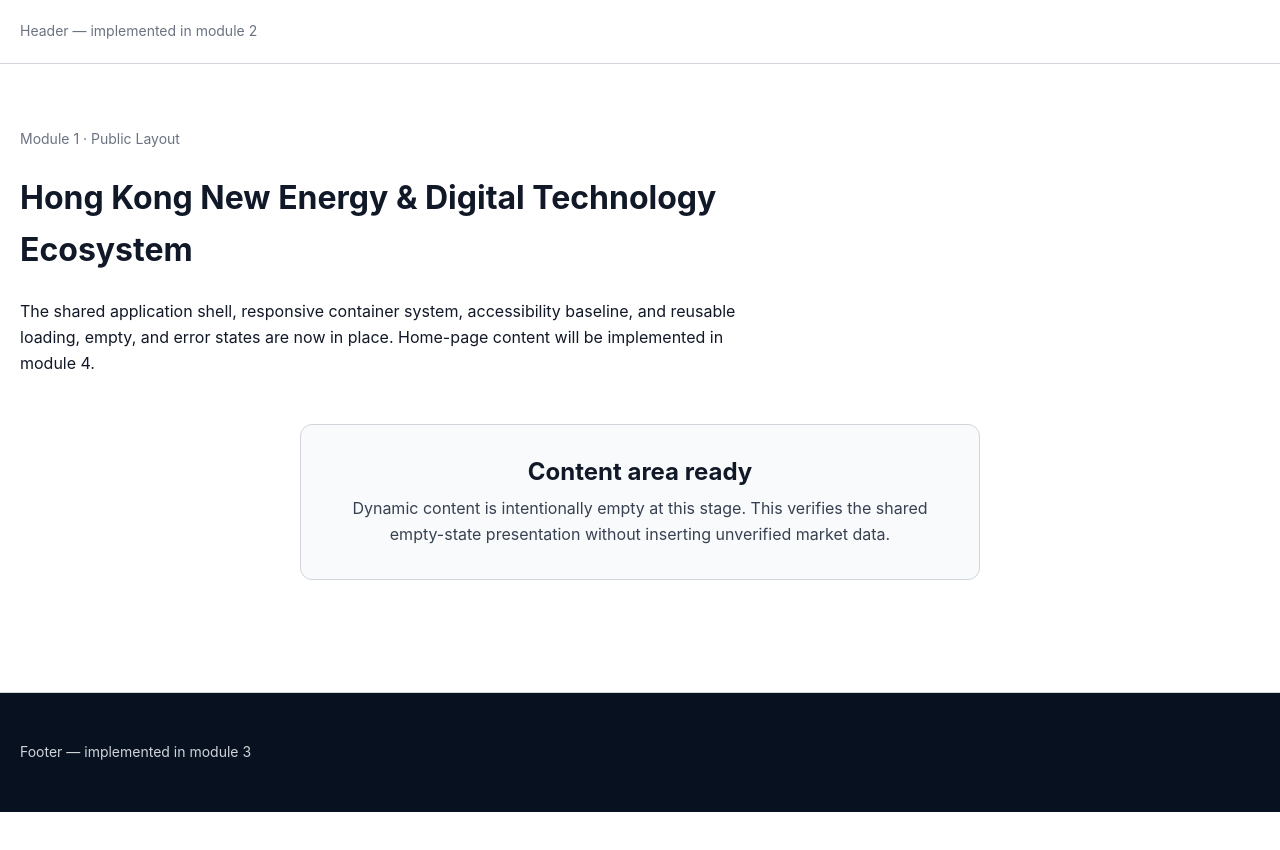
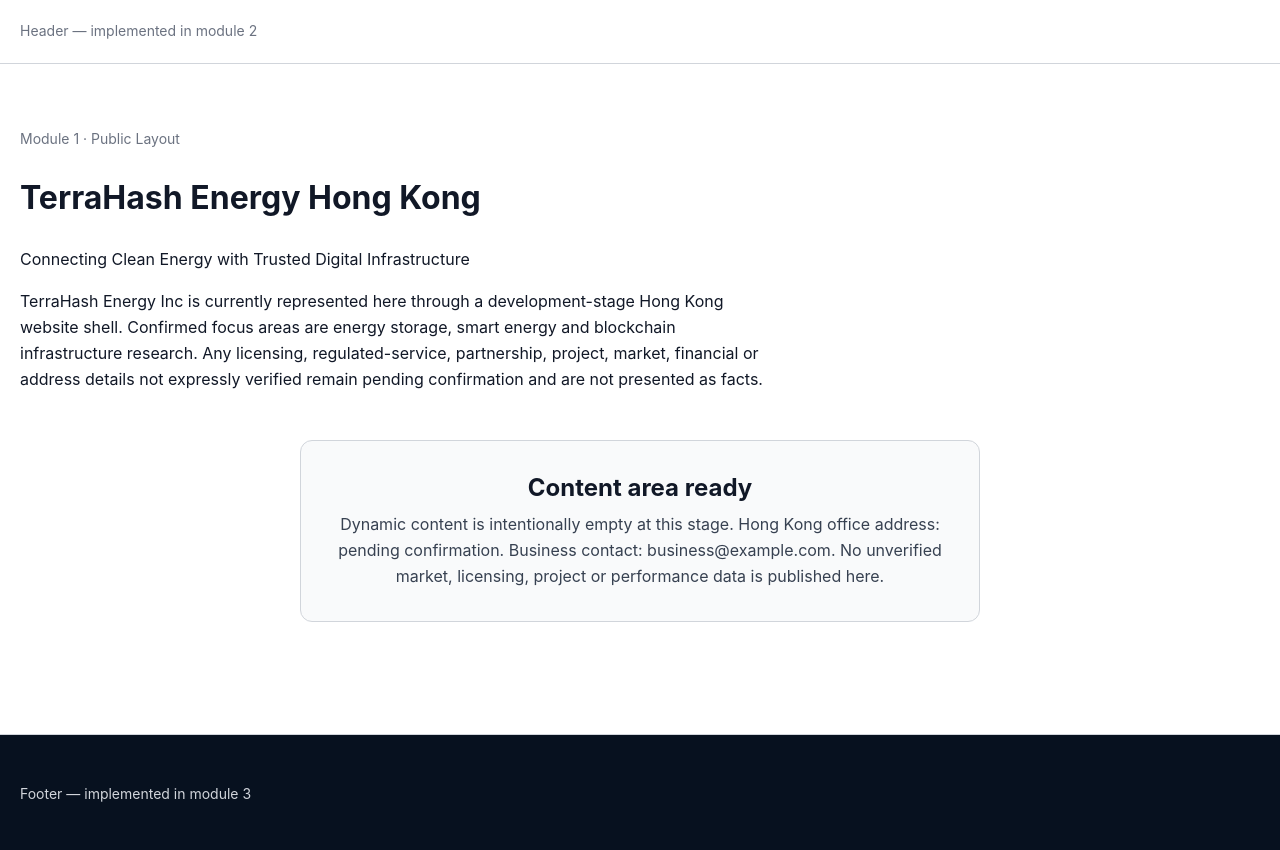
Before and after one commit to laolang520/terrahash-insights, a Next.js app: page / in a window 1280 px wide. Shown: the top 850 px of the page. Before the commit the page ends 812 px from the top, so only its background shows below. Built offline with nearby package versions, Linux system fonts and the light colour scheme.

Commit message:
qa: align placeholder content with confirmed company data and pending-status rules

```diff
--- a/app/page.tsx
+++ b/app/page.tsx
@@ -5,16 +5,19 @@
     <div className="container section">
       <div className="reading-width">
         <p className="placeholder-label">Module 1 · Public Layout</p>
-        <h1>Hong Kong New Energy & Digital Technology Ecosystem</h1>
+        <h1>TerraHash Energy Hong Kong</h1>
+        <p>Connecting Clean Energy with Trusted Digital Infrastructure</p>
         <p>
-          The shared application shell, responsive container system, accessibility baseline,
-          and reusable loading, empty, and error states are now in place. Home-page content
-          will be implemented in module 4.
+          TerraHash Energy Inc is currently represented here through a development-stage Hong Kong
+          website shell. Confirmed focus areas are energy storage, smart energy and blockchain
+          infrastructure research. Any licensing, regulated-service, partnership, project, market,
+          financial or address details not expressly verified remain pending confirmation and are not
+          presented as facts.
         </p>
       </div>
       <StatePanel
         title="Content area ready"
-        description="Dynamic content is intentionally empty at this stage. This verifies the shared empty-state presentation without inserting unverified market data."
+        description="Dynamic content is intentionally empty at this stage. Hong Kong office address: pending confirmation. Business contact: business@example.com. No unverified market, licensing, project or performance data is published here."
       />
     </div>
   );
```
